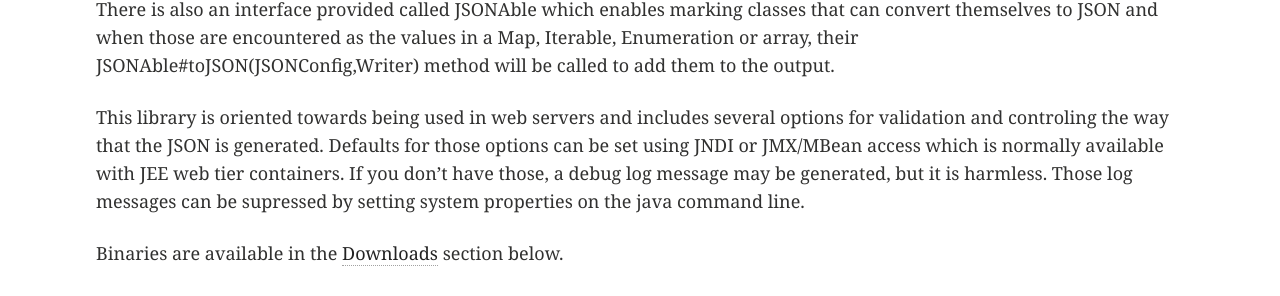
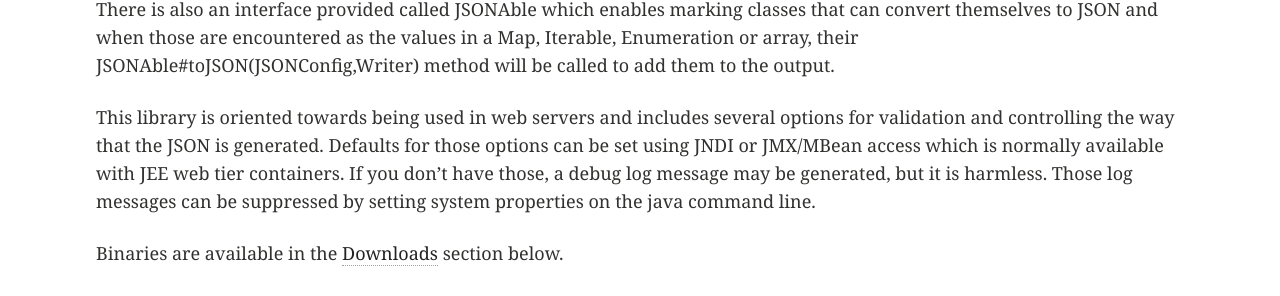
Before and after one commit to billdavidson/billdavidson.github.io, a Jekyll site: the page built from JSONUtil/index.md, in a window 1280 px wide. Shown: the part 387-683 px from the top of the page. Built offline with Jekyll 4.4.1, drawn with Linux system fonts in a browser that asks for light colours.

Commit message:
Fix spelling.

```diff
--- a/JSONUtil/index.md
+++ b/JSONUtil/index.md
@@ -19,10 +19,10 @@ method will be called to add them to the output.
 
 This library is oriented towards being
 used in web servers and includes several options for validation and
-controling the way that the JSON is generated.  Defaults for those options
+controlling the way that the JSON is generated.  Defaults for those options
 can be set using JNDI or JMX/MBean access which is normally available with
 JEE web tier containers.  If you don't have those, a debug log message
-may be generated, but it is harmless.  Those log messages can be supressed
+may be generated, but it is harmless.  Those log messages can be suppressed
 by setting system properties on the java command line.
 
 Binaries are available in the <a href="#downloads">Downloads</a> section below.
```
